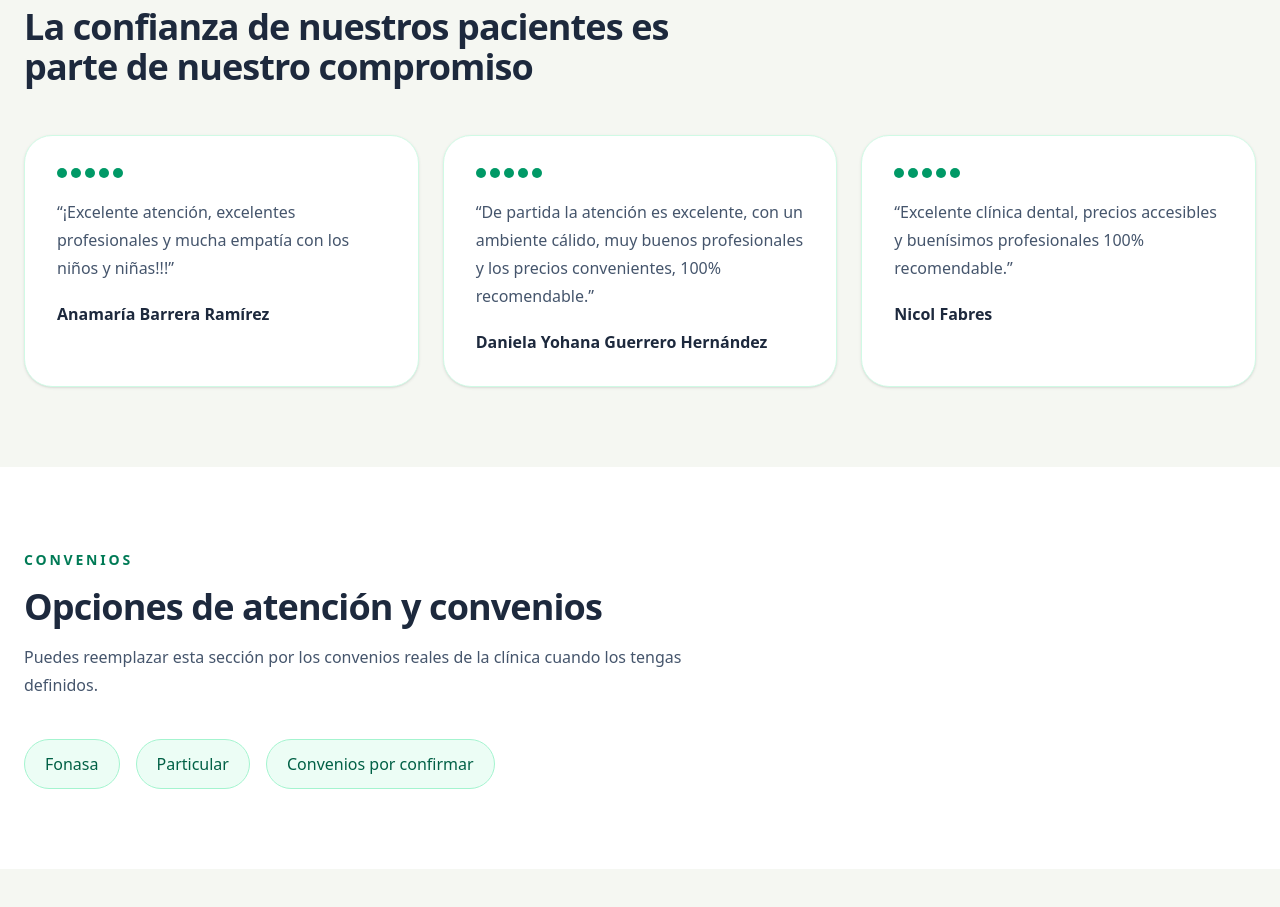
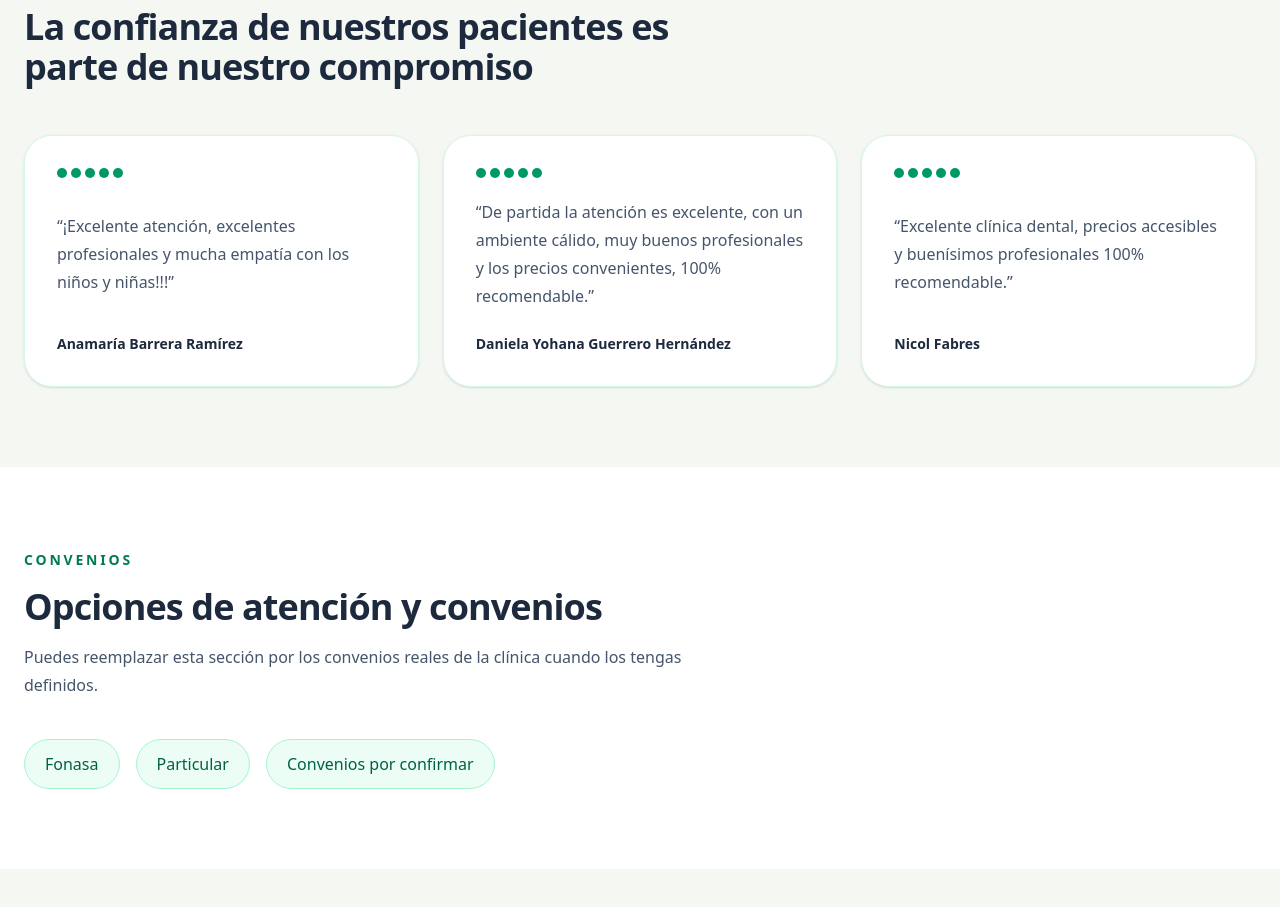
Before and after one commit to sebastianvargasilva9911-arch/clinica-monteverde, a Next.js app: page / in a window 1280 px wide. Shown: the part 4400-5307 px from the top of the page. Built offline with nearby package versions, Linux system fonts and the light colour scheme.

Commit message:
reservar 3

```diff
--- a/components/sections/Testimonials.tsx
+++ b/components/sections/Testimonials.tsx
@@ -26,12 +26,13 @@ export default function Testimonials() {
         </h3>
       </div>
 
-      <div className="mt-12 grid gap-6 lg:grid-cols-3">
+      <div className="mt-12 grid auto-rows-fr gap-6 lg:grid-cols-3">
         {testimonials.map((testimonial) => (
           <article
             key={testimonial.name}
-            className="rounded-[1.75rem] border border-emerald-100 bg-white p-8 shadow-sm"
+            className="flex h-full flex-col justify-between rounded-[1.75rem] border border-emerald-100 bg-white p-8 shadow-sm transition hover:-translate-y-1 hover:shadow-md"
           >
+            {/* Estrellas */}
             <div className="mb-5 flex gap-1">
               <span className="h-2.5 w-2.5 rounded-full bg-emerald-600" />
               <span className="h-2.5 w-2.5 rounded-full bg-emerald-600" />
@@ -40,9 +41,13 @@ export default function Testimonials() {
               <span className="h-2.5 w-2.5 rounded-full bg-emerald-600" />
             </div>
 
-            <p className="leading-7 text-slate-600">“{testimonial.text}”</p>
+            {/* Texto */}
+            <p className="leading-7 text-slate-600">
+              “{testimonial.text}”
+            </p>
 
-            <p className="mt-5 font-semibold text-slate-800">
+            {/* Nombre */}
+            <p className="mt-6 text-sm font-semibold text-slate-800">
               {testimonial.name}
             </p>
           </article>
```
